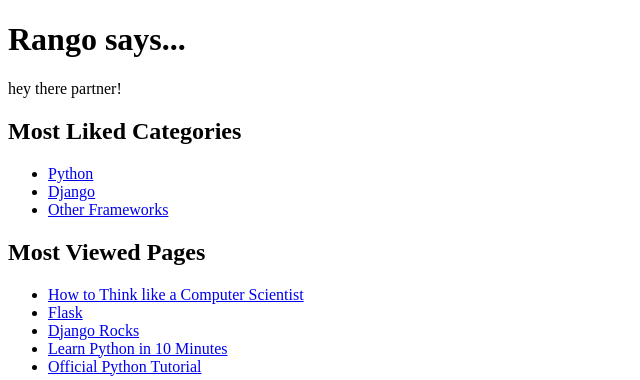
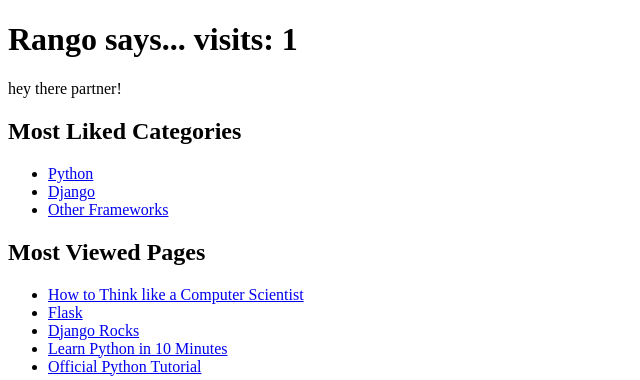
Before and after one commit to muHashh/tango_with_django_project, a Django app: page /rango/ in a window 1280 px wide; the page is wider, and only the part inside the window is pictured. Shown: the top 380 px of that part, without its empty margins (0-640 px from the left). Run offline with Django 3.2, Linux system fonts and the light colour scheme; data comes from the database, SQL or seed files in the repository; both versions use the stored data as it was after the commit.

Commit message:
Chapter 10

```diff
--- a/rango/views.py
+++ b/rango/views.py
@@ -5,6 +5,30 @@
 from django.contrib.auth import authenticate, login,logout
 from django.core.urlresolvers import reverse
 from django.contrib.auth.decorators import login_required
+from datetime import datetime
+
+
+def get_server_side_cookie(request, cookie, default_val=None):
+    val = request.session.get(cookie)
+    if not val:
+        val = default_val
+    return val
+
+def visitor_cookie_handler(request):
+    visits = int(get_server_side_cookie(request, 'visits', '1'))
+    last_visit_cookie = get_server_side_cookie(request,
+                                               'last_visit',
+                                               str(datetime.now()))
+    last_visit_time = datetime.strptime(last_visit_cookie[:-7],
+                                        '%Y-%m-%d %H:%M:%S')
+
+    if (datetime.now() - last_visit_time).days > 0:
+        visits = visits + 1
+        request.session['last_visit'] = str(datetime.now())
+    else:
+        request.session['last_visit'] = last_visit_cookie
+
+    request.session['visits'] = visits
 
 @login_required
 def user_logout(request):
@@ -82,16 +106,23 @@
                    'registered': registered})
 
 def index(request):
-    pages_list = Page.objects.order_by('-views')[:5]
+    request.session.set_test_cookie()
     category_list = Category.objects.order_by('-likes')[:5]
-    context_dict = {'pages': pages_list, 'categories': category_list}
+    page_list = Page.objects.order_by('-views')[:5]
+    context_dict = {'categories': category_list, 'pages': page_list}
 
-    return render(request, 'rango/index.html', context_dict)
+    visitor_cookie_handler(request)
+    context_dict['visits'] = request.session['visits']
+
+    response = render(request, 'rango/index.html', context=context_dict)
+    return response
 
 def about(request):
+    visitor_cookie_handler(request)
+
     print(request.method)
     print(request.user)
-    return render(request, 'rango/about.html', {})
+    return render(request, 'rango/about.html', {'visits': request.session['visits']})
 
 def show_category(request, category_name_slug):
     context_dict = {}
--- a/templates/rango/about.html
+++ b/templates/rango/about.html
@@ -8,6 +8,7 @@
 
         <div>
             <h1 class="page-header">About Page</h1>
+            <p>visits: {{ visits }}</p>
             This tutorial has been put together by Hassan<br />
             <br />
         </div>
--- a/templates/rango/index.html
+++ b/templates/rango/index.html
@@ -6,7 +6,7 @@
 
 {% block body_block %}
         <div>
-            <h1>Rango says...</h1>
+            <h1>Rango says... visits: {{ visits }}</h1>
             {% if user.is_authenticated %}
                 howdy {{ user.username }}!
             {% else %}
```
Also changed, not shown: db.sqlite3, media/profile_images/testuser_BruGUci.jpg (added).
